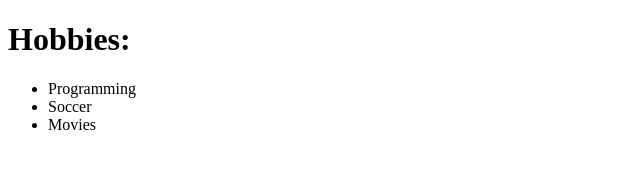
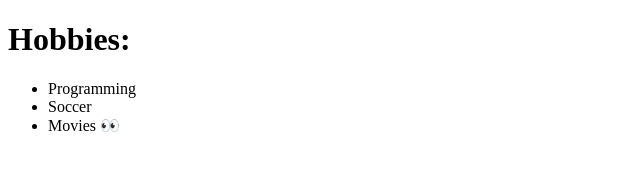
Before and after one commit to odematos/cv, a plain HTML site: page My_hobbies.html in a window 1280 px wide. Shown: the full height of the page, 0-640 px from the left. Drawn offline with Linux system fonts and the light colour scheme.

Commit message:
Update My_hobbies.html

```diff
--- a/My_hobbies.html
+++ b/My_hobbies.html
@@ -9,7 +9,7 @@
 <ul>
   <li>Programming</li>
   <li>Soccer</li>
-  <li>Movies</li>
+  <li>Movies 👀</li>
 </ul>
 
   </body>
```
